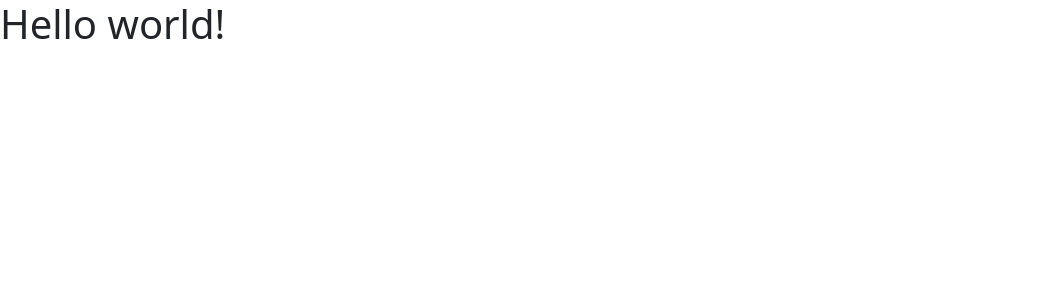
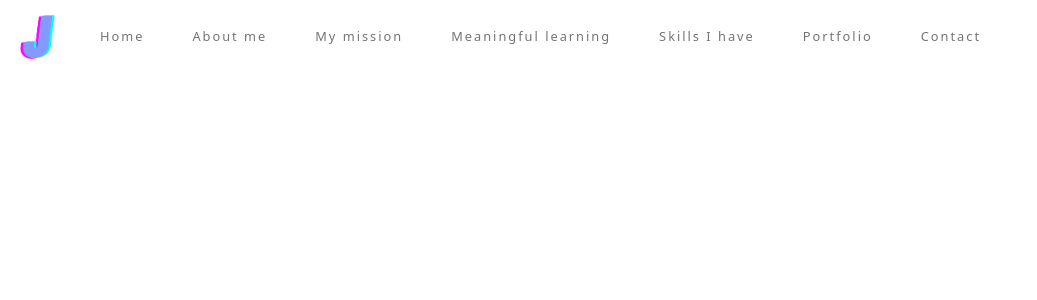
Before and after one commit to jonathanjacka/portfolio_page_react, a React (Create React App) app: page / in a window 1280 px wide. Shown: the top 300 px of the page, without its empty margins (0-1037 px from the left). Built offline with nearby package versions, Linux system fonts and the light colour scheme.

Commit message:
Updated styling and function of navBar

```diff
--- a/public/index.html
+++ b/public/index.html
@@ -39,5 +39,7 @@
       To begin the development, run `npm start` or `yarn start`.
       To create a production bundle, use `npm run build` or `yarn build`.
     -->
+    <script src="https://cdn.jsdelivr.net/npm/bootstrap@5.1.0/dist/js/bootstrap.bundle.min.js" integrity="sha384-U1DAWAznBHeqEIlVSCgzq+c9gqGAJn5c/t99JyeKa9xxaYpSvHU5awsuZVVFIhvj" crossorigin="anonymous"></script>
+
   </body>
 </html>
--- a/src/App.css
+++ b/src/App.css
@@ -1,38 +1,41 @@
-.App {
-  text-align: center;
+@import url('https://fonts.googleapis.com/css2?family=Roboto:ital,wght@0,300;0,400;0,500;0,700;1,300;1,400;1,500;1,700&display=swap');
+
+body {
+  font-family: 'Roboto', sans-serif;
 }
 
-.App-logo {
-  height: 40vmin;
-  pointer-events: none;
+/****************** NAV BAR ******************/
+nav .navBar-logo {
+  width: 3rem;
 }
 
-@media (prefers-reduced-motion: no-preference) {
-  .App-logo {
-    animation: App-logo-spin infinite 20s linear;
-  }
+/*---Menu Links ---*/
+nav .navbar-toggler {
+  border: none;
+  color: #272727;
 }
 
-.App-header {
-  background-color: #282c34;
-  min-height: 100vh;
-  display: flex;
-  flex-direction: column;
-  align-items: center;
-  justify-content: center;
-  font-size: calc(10px + 2vmin);
-  color: white;
+nav a.nav-link {
+  color: #272727;
+  font-size: 0.8rem;
+  margin: 0 1rem;
+  font-weight: 500;
+  letter-spacing: 0.125rem;
 }
 
-.App-link {
-  color: #61dafb;
+.navbar-toggler:focus,
+.navbar-toggler:active,
+.navbar-toggler-icon:focus {
+  color: aliceblue;
+  outline: none;
+  box-shadow: none;
 }
 
-@keyframes App-logo-spin {
-  from {
-    transform: rotate(0deg);
-  }
-  to {
-    transform: rotate(360deg);
-  }
+.navbar-nav > li > a.active,
+.navbar-nav > li > a.active:focus {
+  font-weight: 700;
 }
+
+.navbar-nav > li > a:hover {
+  font-weight: 700;
+}
--- a/src/App.js
+++ b/src/App.js
@@ -1,9 +1,9 @@
 import './App.css';
 
-import '../node_modules/bootstrap/dist/css/bootstrap.min.css';
+import Navbar from './components/Navbar';
 
 function App() {
-  return <h1>Hello world!</h1>;
+  return <Navbar />;
 }
 
 export default App;
--- /dev/null
+++ b/src/components/Navbar.js
@@ -0,0 +1,74 @@
+import React from 'react';
+import logo from '../assets/iconJ.png';
+
+const Navbar = () => {
+  return (
+    <nav className='navbar navbar-expand-lg navbar-light'>
+      <div className='container-fluid'>
+        <a className='navbar-brand' href='#'>
+          <img className='navBar-logo' src={logo} alt='logo' />
+        </a>
+
+        <button
+          className='navbar-toggler'
+          type='button'
+          data-bs-toggle='collapse'
+          data-bs-target='#navbarSupportedContent'
+          aria-controls='navbarSupportedContent'
+          aria-expanded='false'
+          aria-label='Toggle navigation'
+        >
+          <span className='navbar-toggler-icon'></span>
+        </button>
+
+        <div className='collapse navbar-collapse' id='navbarSupportedContent'>
+          <ul className='navbar-nav ml-auto mb-2 mb-lg-0'>
+            <li className='nav-item'>
+              <a className='nav-link' aria-current='page' href='#'>
+                Home
+              </a>
+            </li>
+
+            <li className='nav-item'>
+              <a className='nav-link' href='#'>
+                About me
+              </a>
+            </li>
+
+            <li className='nav-item'>
+              <a className='nav-link' href='#'>
+                My mission
+              </a>
+            </li>
+
+            <li className='nav-item'>
+              <a className='nav-link' href='#'>
+                Meaningful learning
+              </a>
+            </li>
+
+            <li className='nav-item'>
+              <a className='nav-link' href='#'>
+                Skills I have
+              </a>
+            </li>
+
+            <li className='nav-item'>
+              <a className='nav-link' href='#'>
+                Portfolio
+              </a>
+            </li>
+
+            <li className='nav-item'>
+              <a className='nav-link' href='#'>
+                Contact
+              </a>
+            </li>
+          </ul>
+        </div>
+      </div>
+    </nav>
+  );
+};
+
+export default Navbar;
--- a/src/index.js
+++ b/src/index.js
@@ -1,6 +1,7 @@
 import React from 'react';
 import ReactDOM from 'react-dom';
 import App from './App';
+import '../node_modules/bootstrap/dist/css/bootstrap.min.css';
 import reportWebVitals from './reportWebVitals';
 
 ReactDOM.render(
```
Also changed, not shown: src/assets/iconJ.png (added).
